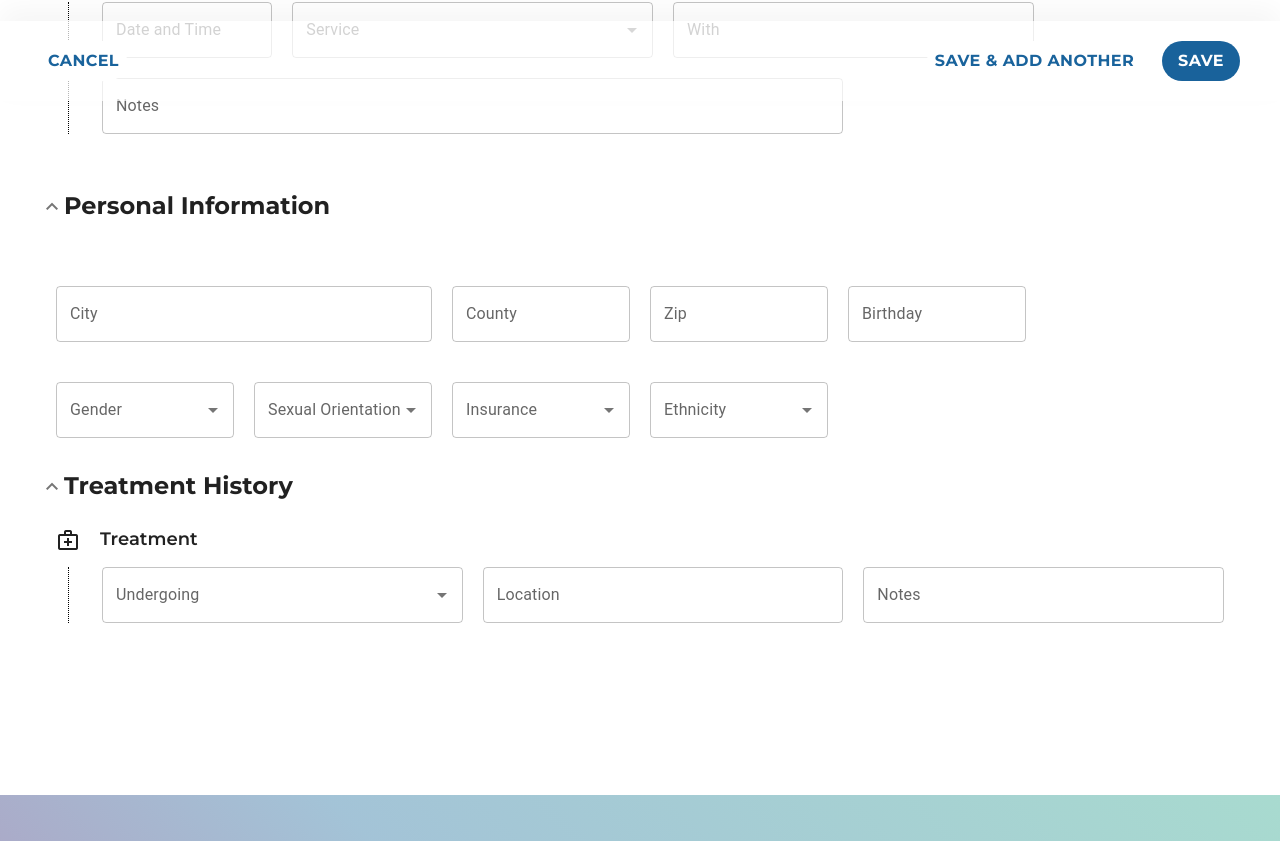
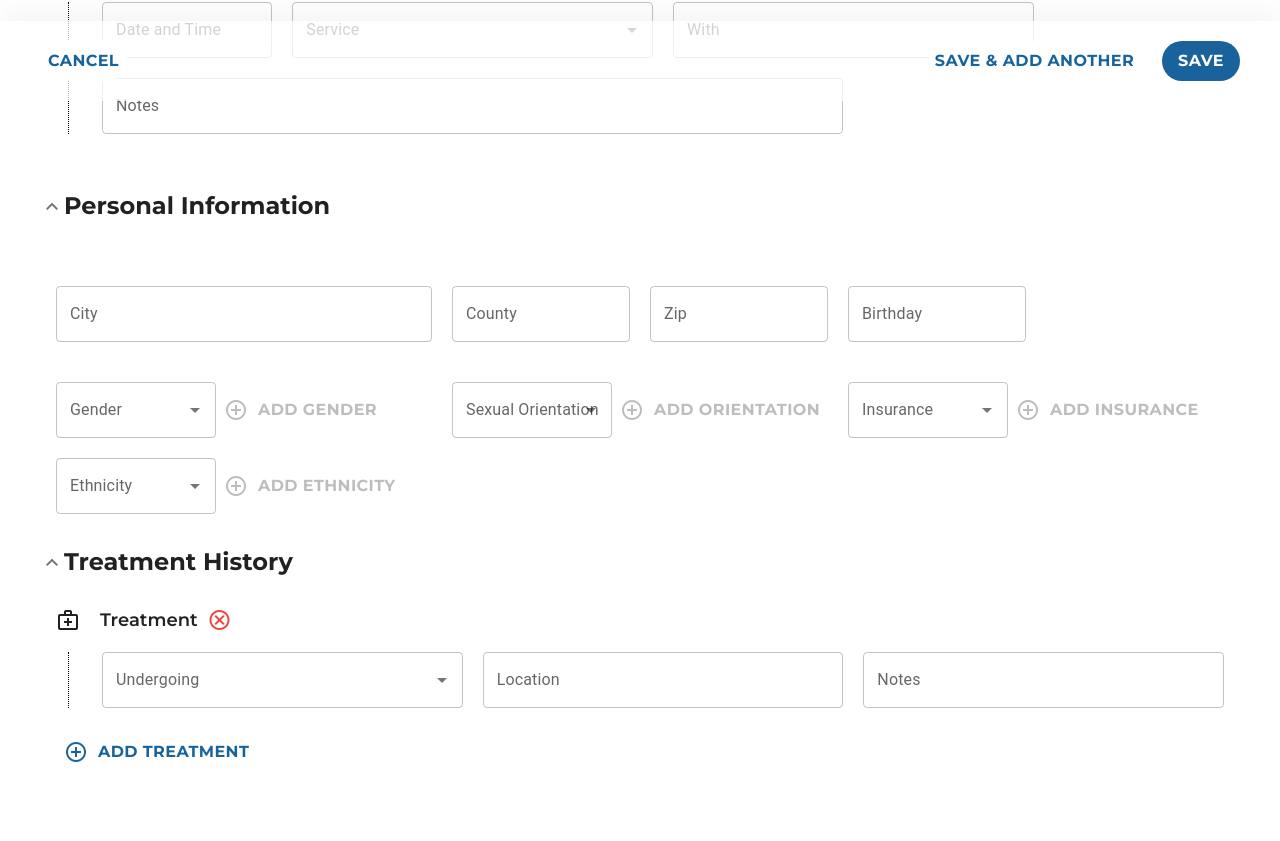
Before and after one commit to Skeli789/Crisis-Connections, a React (Create React App) app: page /new in a window 1280 px wide. Shown: the part 699-1540 px from the top of the page. Built offline with nearby package versions, Linux system fonts and the light colour scheme.

Commit message:
add new treatement

```diff
--- a/src/Routes/Caller.js
+++ b/src/Routes/Caller.js
@@ -1,5 +1,4 @@
 import { forwardRef, useState } from 'react';
-import axios from 'axios';
 import { useLocation } from "react-router-dom";
 import { useQuery, useMutation } from '@tanstack/react-query';
 import { Accordion, AccordionDetails, AccordionSummary, Autocomplete, Button, Box, Checkbox, CircularProgress, Input, InputLabel, FormControl, FormControlLabel, OutlinedInput, TextField} from '@mui/material';
@@ -11,7 +10,6 @@ import { getLabelName, getName, sortByCallHistory } from '../components/utils.js
 import { fields, mapSelection } from '../components/fields.js';
 
 import '../styles/routes/Caller.css';
-
 
 const callerQueries = {
     caller: getActiveCallers,
@@ -116,9 +114,9 @@ const PhoneNumbers = ({isNew, caller, fieldVarient, isEditMode}) => {
     );
 }
 
-const Names = ({isNew, fieldVarient, isEditMode, initialCheck, handleFieldChange}) => {
-    const [firstName, setFirstName] = useState(isNew ? '' : 'Not Provided');
-    const [lastName, setLastName] = useState(isNew ? '' : 'Not Provided');
+const Names = ({isNew, fieldVarient, isEditMode, initialCheck, handleFieldChange, caller}) => {
+    const [firstName, setFirstName] = useState(isNew ? '' : (caller.firstName ? caller.firstName : 'Not Provided'));
+    const [lastName, setLastName] = useState(isNew ? '' : (caller.lastName ? caller.lastName : 'Not Provided'));
     const [isNotProvided, setIsNotProvided] = useState({firstName: initialCheck.firstName, lastName: initialCheck.lastName});
     const fnCheck = isNotProvided.firstName;
     const lnCheck = isNotProvided.lastName;
@@ -157,7 +155,7 @@ const Names = ({isNew, fieldVarient, isEditMode, initialCheck, handleFieldChange
                 variant={fieldVarient}
                 value={firstName}
                 readOnly={!isEditMode}
-                disabled={isNotProvided.firstName}
+                disabled={isEditMode && isNotProvided.firstName}
                 onChange={handleFieldChange}
             />
             { isEditMode &&
@@ -170,7 +168,7 @@ const Names = ({isNew, fieldVarient, isEditMode, initialCheck, handleFieldChange
                 variant={fieldVarient}
                 value={lastName}
                 readOnly={!isEditMode}
-                disabled={initialCheck.lastName || isNotProvided.lastName}
+                disabled={isEditMode && isNotProvided.lastName}
                 onChange={handleFieldChange}
             />
             { isEditMode &&
@@ -180,7 +178,7 @@ const Names = ({isNew, fieldVarient, isEditMode, initialCheck, handleFieldChange
     )
 }
 
-const CallLog = ({log, index, isNew, fieldVarient, isEditMode, removeLog}) => {
+const CallLog = ({log, index, isNew, fieldVarient, isEditMode, removeLog, handleFieldChange}) => {
     return (
         <>
             <div className="history_header">
@@ -205,6 +203,7 @@ const CallLog = ({log, index, isNew, fieldVarient, isEditMode, removeLog}) => {
                         defaultValue={isNew ? undefined :  dayjs(log.dateTime)}
                         variant={fieldVarient}
                         readOnly={!isEditMode}
+                        onBlur={(e) => { handleFieldChange(e.target.value, 'dateTime', index) }}
                         slotProps={{ textField: { variant: fieldVarient } }}
                     />
                     {/* Call Service */}
@@ -217,10 +216,11 @@ const CallLog = ({log, index, isNew, fieldVarient, isEditMode, removeLog}) => {
                         defaultValue={isNew ? undefined :  mapSelection(log.service)}
                         isOptionEqualToValue={isNew ? undefined : (option, value) => option.id === value.id}
                         readOnly={!isEditMode}
+                        onBlur={(e) => { handleFieldChange(e.target.value, 'service', index) }}
                         renderInput={(params) => <TextField {...params} variant={fieldVarient} label="Service" />}
                     />
                     {/* Call With */}
-                    <TextField id={`caller-log-with-${index}`} label="With" variant={fieldVarient} defaultValue={isNew ? undefined :  log.with} readOnly={!isEditMode} />
+                    <TextField id={`caller-log-with-${index}`} label="With" variant={fieldVarient} defaultValue={isNew ? undefined :  log.with} readOnly={!isEditMode} onBlur={(e) => { handleFieldChange(e.target.value, 'with', index) }} />
                     {/* Call Notes */}
                     <TextField
                         id={`caller-log-note-${index}`}
@@ -229,6 +229,7 @@ const CallLog = ({log, index, isNew, fieldVarient, isEditMode, removeLog}) => {
                         InputProps={textAreaProps}
                         variant={fieldVarient}
                         defaultValue={isNew ? undefined :  log.notes}
+                        onBlur={(e) => { handleFieldChange(e.target.value, 'notes', index) }}
                     />
                 </div>
             </div>
@@ -244,7 +245,6 @@ const CallHistory = ({isNew, fieldVarient, isEditMode, caller}) => {
     const [history, setHistory] = useState(initialEmpty ? [newLog] : caller.callHistory);
 
     const addLog = () => {
-        const allLogs = [...history, newLog];
         setHistory([...history, newLog]);
     }
 
@@ -260,7 +260,7 @@ const CallHistory = ({isNew, fieldVarient, isEditMode, caller}) => {
     const callLog = sortByCallHistory(history).map((log, i) => {
         return (
             <li key={log.dateTime}>
-                <CallLog log={log} index={i} isNew={isNew} fieldVarient={fieldVarient} isEditMode={isEditMode} removeLog={() => { removeLog(i) }} />
+                <CallLog log={log} index={i} isNew={isNew} fieldVarient={fieldVarient} isEditMode={isEditMode} removeLog={() => { removeLog(i) }} handleFieldChange={handleFieldChange} />
             </li>
         )
     })
@@ -288,6 +288,227 @@ const CallHistory = ({isNew, fieldVarient, isEditMode, caller}) => {
         </Accordion>
     )
 }
+
+const PersonalDetails = ({caller, isNew, fieldVarient, isEditMode}) => {
+    const locationFields = ['city', 'county', 'zip'];
+    const location = locationFields.map(field => {
+            return (
+                <TextField
+                    key={field}
+                    className={field}
+                    id={field}
+                    label={getLabelName(field)}
+                    variant={fieldVarient}
+                    defaultValue={isNew ? undefined :  caller[field]}
+                    readOnly={!isEditMode} />
+            )
+        }
+    );
+
+
+    return (
+        <Accordion className="caller-form_section" defaultExpanded elevation={0} square>
+            {/* TODO: default expand to false if no info set and in read only */}
+            <AccordionSummary
+                expandIcon={<span className="material-symbols-outlined">expand_more</span>}
+                aria-controls="personal-history-panel"
+                id="personal-history-header"
+            >
+                <h2 className="font-heading">Personal Information</h2>
+            </AccordionSummary>
+            <AccordionDetails>
+                <div className="caller-form_row personal">
+                    {location}
+                    <DatePicker
+                        id='caller-log-birthday'
+                        label="Birthday"
+                        defaultValue={isNew ? undefined :  caller.birthday ? dayjs(caller.birthday) : null}
+                        variant={fieldVarient}
+                        readOnly={!isEditMode}
+                        slotProps={{ textField: { variant: fieldVarient } }}/>
+                </div>
+                <Background
+                    isNew={isNew}
+                    caller={caller}
+                    fieldVarient={fieldVarient}
+                    isEditMode={isEditMode}
+                />
+            </AccordionDetails>
+        </Accordion>
+    )
+}
+
+const Background = ({isNew, caller, fieldVarient, isEditMode}) => {
+    const backgroundFields = ['gender', 'sexualOrientation', 'insurance', 'ethnicity'];
+    let fieldValues = {};
+    // Add empty fields if not provided
+    backgroundFields.forEach(field => {
+        if (caller[field].length === 0) {
+            fieldValues = {
+                ...fieldValues,
+                [field]: ['']
+            }
+        } else {
+            fieldValues[field] = caller[field];
+        }
+    });
+
+    const [backgroundData, setBackgroundData] = useState(fieldValues);
+
+
+    const addField = (field) => {
+        const newObj = {...backgroundData, [field]: [...backgroundData[field], '']}
+        setBackgroundData(newObj);
+    }
+
+    function removeField(index) {
+        // setHistory(history.filter((log, i) => i !== index));
+    }
+
+    const handleFieldChange = (newValue, field, index) => {
+        const newObj = {...backgroundData};
+        newObj[field][index] = newValue;
+        setBackgroundData(newObj);
+    }
+
+    return (
+        <div className="caller-form_row personal">
+            {/* TODO: in read only show all answers of a type together, comma seperated */}
+            { backgroundFields.map(field => {
+                const data = backgroundData[field];
+                const fieldLabel = getLabelName(field);
+                const disableAdd = data[data.length - 1].length === 0;
+
+                return (
+                    data.map((selection, i) => {
+                        const isLast = isEditMode && i === data.length - 1;
+
+                        return (
+                            <div className="personal-field" data-is-last={isLast} key={`${field}-${selection}-${i}`}>
+                                <Autocomplete
+                                    disablePortal
+                                    freeSolo
+                                    id={`${field}-${selection}-${i}`}
+                                    variant={fieldVarient}
+                                    options={fields[field]}
+                                    value={mapSelection(selection)}
+                                    isOptionEqualToValue={isNew ? undefined : (option, value) => option.id === value.id}
+                                    readOnly={!isEditMode}
+                                    forcePopupIcon={true}
+                                    onBlur={(e) => { handleFieldChange(e.target.value, field, i) }}
+                                    renderInput={(params) => <TextField {...params} variant={fieldVarient} label={fieldLabel} />}
+                                />
+                                {isLast && (
+                                    <Button className="call-history_add" variant="text" disableElevation disabled={disableAdd} onClick={() => {addField(field)}}>
+                                        <span aria-hidden="true" className="material-symbols-outlined">add_circle</span>
+                                        <span className="font-body-bold">Add {field === 'sexualOrientation' ? 'Orientation' : fieldLabel}</span>
+                                    </Button>
+                                )}
+                            </div>
+                        )
+                    })
+                )
+            })}
+        </div>
+    );
+}
+
+const TreatmentHistory = ({isNew, caller, fieldVarient, isEditMode}) => {
+    const newTreatment = {
+        undergoing: '',
+        location: '',
+        notes: '',
+        showDelete: true
+    };
+    const [data, setData] = useState(caller.currentBehavioralTreatment.length > 0 ? caller.currentBehavioralTreatment : [newTreatment]);
+
+    const addTreatment = () => {
+        setData([...data, newTreatment]);
+    }
+
+    const removeItem = (index) => {
+        setData(data.filter((item, i) => i !== index));
+    }
+
+    const treatments = data.map((item, i) => {
+        return (
+            <li key={`treatment-${i}`}>
+                <Treatment isNew={isNew} item={item} fieldVarient={fieldVarient} isEditMode={isEditMode} index={i} removeTreatment={() => { removeItem(i) }} />
+            </li>
+        )
+    });
+
+    return (
+        <Accordion className="caller-form_section" defaultExpanded elevation={0} square>
+            <AccordionSummary
+                expandIcon={<span className="material-symbols-outlined">expand_more</span>}
+                aria-controls="treatment-history-panel"
+                id="treatment-history-header"
+            >
+                <h2 className="font-heading">Treatment History</h2>
+            </AccordionSummary>
+            <AccordionDetails>
+                <ul className="history">
+                    {treatments}
+                </ul>
+                {isEditMode && (
+                    <Button className="treatment-history_add" variant="text" disableElevation onClick={addTreatment}>
+                        <span aria-hidden="true" className="material-symbols-outlined">add_circle</span>
+                        <span className="font-body-bold">Add treatment</span>
+                    </Button>
+                )}
+            </AccordionDetails>
+        </Accordion>
+    )
+}
+
+const Treatment = ({isNew, item, fieldVarient, isEditMode, index, removeTreatment}) => {
+    return (
+        <>
+            <div className="history_header">
+                <span aria-hidden="true" className="material-symbols-outlined">medical_services</span>
+                <h3 className="font-title">Treatment</h3>
+                {(isEditMode && item.showDelete) && (
+                    <Button className="call-log_remove" variant="text" disableElevation type='button' onClick={() => removeTreatment()}>
+                        <>
+                            <span aria-hidden="true" className="material-symbols-outlined red">cancel</span>
+                            <span className="a11y-text font-body-bold">Remove treatment</span>
+                        </>
+                    </Button>
+                )}
+            </div>
+            <div className="history_content caller-form_row treatment">
+                {/* Undergoing */}
+                <Autocomplete
+                    disablePortal
+                    id={`caller-undergoing-${index}`}
+                    variant={fieldVarient}
+                    options={fields.treatmentUndergoing}
+                    defaultValue={isNew ? undefined : mapSelection(item.undergoing, false)}
+                    isOptionEqualToValue={isNew ? undefined : (option, value) => option.id === value.id}
+                    readOnly={!isEditMode}
+                    renderInput={(params) => <TextField {...params} readOnly={!isEditMode} variant={fieldVarient} label="Undergoing" />}
+                />
+                {/* Location */}
+                <TextField
+                    id={`caller-treatment-location-${index}`}
+                    label="Location"
+                    InputProps={textAreaProps}
+                    variant={fieldVarient}
+                    defaultValue={isNew ? undefined :  item.location}
+                />
+                {/* Notes */}
+                <TextField
+                    id={`caller-treatment-notes-${index}`}
+                    label="Notes"
+                    InputProps={textAreaProps}
+                    variant={fieldVarient}
+                    defaultValue={isNew ? undefined :  item.notes}
+                />
+            </div>
+        </>
+    )
+};
 
 export default function Caller() {
     // Page Info
@@ -317,7 +538,12 @@ export default function Caller() {
 
     function handleFormCancel() {
         // TODO: reset values
-        setIsEditMode(false);
+
+        if (isNew) {
+            window.location.href = '/';
+        } else {
+            setIsEditMode(false);
+        }
     }
 
     function handleFormSave(e) {
@@ -377,144 +603,6 @@ export default function Caller() {
         )
     }
 
-    function PersonalDetails() {
-        const locationFields = ['city', 'county', 'zip'];
-        const backgroundFields = ['gender', 'sexualOrientation', 'insurance', 'ethnicity'];
-        const location = locationFields.map(field => {
-                return (
-                    <TextField
-                        key={field}
-                        className={field}
-                        id={field}
-                        label={getLabelName(field)}
-                        variant={fieldVarient}
-                        defaultValue={isNew ? undefined :  caller[field]}
-                        readOnly={!isEditMode} />
-                )
-            }
-        );
-        const background = (
-            <div className="caller-form_row personal">
-                {/* TODO: in read only show all answers of a type together, comma seperated */}
-                { backgroundFields.map(field => {
-                    const backgroundData = isNew ? [''] : caller[field];
-                    return (
-                        backgroundData.map((selection, i) => {
-                            return (
-                                <Autocomplete
-                                    key={`${field}-${selection}-${i}`}
-                                    disablePortal
-                                    freeSolo
-                                    id={`${field}-${selection}-${i}`}
-                                    variant={fieldVarient}
-                                    options={fields[field]}
-                                    defaultValue={isNew ? undefined :  mapSelection(selection)}
-                                    isOptionEqualToValue={isNew ? undefined : (option, value) => option.id === value.id}
-                                    readOnly={!isEditMode}
-                                    forcePopupIcon={true}
-                                    renderInput={(params) => <TextField {...params} variant={fieldVarient} label={getLabelName(field)} />}
-                                />
-                            )
-                        })
-                    )
-                })}
-            </div>
-        );
-
-        return (
-            <Accordion className="caller-form_section" defaultExpanded elevation={0} square>
-                {/* TODO: default expand to false if no info set and in read only */}
-                <AccordionSummary
-                    expandIcon={<span className="material-symbols-outlined">expand_more</span>}
-                    aria-controls="personal-history-panel"
-                    id="personal-history-header"
-                >
-                    <h2 className="font-heading">Personal Information</h2>
-                </AccordionSummary>
-                <AccordionDetails>
-                    <div className="caller-form_row personal">
-                        {location}
-                        <DatePicker
-                            id='caller-log-birthday'
-                            label="Birthday"
-                            defaultValue={isNew ? undefined :  caller.birthday ? dayjs(caller.birthday) : null}
-                            variant={fieldVarient}
-                            readOnly={!isEditMode}
-                            slotProps={{ textField: { variant: fieldVarient } }}/>
-                    </div>
-                    {background}
-                </AccordionDetails>
-            </Accordion>
-        )
-    }
-
-    function TreatmentHistory() {
-        const data = caller.currentBehavioralTreatment.length > 0 ? caller.currentBehavioralTreatment : [
-            {
-                undergoing: '',
-                location: '',
-                notes: ''
-            }
-        ];
-
-        const treatments = data.map((item, i) => {
-            return (
-                <li key={`treatment-${i}`}>
-                    <div className="history_header">
-                        <span aria-hidden="true" className="material-symbols-outlined">medical_services</span>
-                        <h3 className="font-title">Treatment</h3>
-                    </div>
-                    <div className="history_content caller-form_row treatment">
-                        {/* Undergoing */}
-                        <Autocomplete
-                            disablePortal
-                            id={`caller-undergoing-${i}`}
-                            variant={fieldVarient}
-                            options={fields.treatmentUndergoing}
-                            defaultValue={isNew ? undefined : mapSelection(item.undergoing, false)}
-                            isOptionEqualToValue={isNew ? undefined : (option, value) => option.id === value.id}
-                            readOnly={!isEditMode}
-                            renderInput={(params) => <TextField {...params} readOnly={!isEditMode} variant={fieldVarient} label="Undergoing" />}
-                        />
-                        {/* Location */}
-                        <TextField
-                            id={`caller-treatment-location-${1}`}
-                            label="Location"
-                            InputProps={textAreaProps}
-                            variant={fieldVarient}
-                            defaultValue={isNew ? undefined :  item.location}
-                        />
-                        {/* Notes */}
-                        <TextField
-                            id={`caller-treatment-notes-${1}`}
-                            label="Notes"
-                            InputProps={textAreaProps}
-                            variant={fieldVarient}
-                            defaultValue={isNew ? undefined :  item.notes}
-                        />
-                    </div>
-                </li>
-            )
-        });
-
-        return (
-            <Accordion className="caller-form_section" defaultExpanded elevation={0} square>
-                <AccordionSummary
-                    expandIcon={<span className="material-symbols-outlined">expand_more</span>}
-                    aria-controls="treatment-history-panel"
-                    id="treatment-history-header"
-                >
-                    <h2 className="font-heading">Treatment History</h2>
-                </AccordionSummary>
-                <AccordionDetails>
-                    <ul className="history">
-                        {treatments}
-                    </ul>
-                </AccordionDetails>
-            </Accordion>
-        )
-    }
-
     function FormAction() {
         // TODO:  style and route actions
         return (
@@ -569,6 +657,7 @@ export default function Caller() {
                                 fieldVarient = {fieldVarient}
                                 isEditMode = {isEditMode}
                                 initialCheck = {initialCheck}
+                                caller = {caller}
                             />
                         </div>
                         <div className="caller-form_row info">
@@ -599,10 +688,20 @@ export default function Caller() {
                         />
                     </fieldset>
                     <fieldset className="caller-form_section"  disabled={!isEditMode}>
-                        <PersonalDetails/>
+                        <PersonalDetails
+                            isNew={isNew}
+                            fieldVarient={fieldVarient}
+                            isEditMode={isEditMode}
+                            caller={caller}
+                        />
                     </fieldset>
                     <fieldset className="caller-form_section"  disabled={!isEditMode}>
-                        <TreatmentHistory/>
+                        <TreatmentHistory
+                            isNew={isNew}
+                            fieldVarient={fieldVarient}
+                            isEditMode={isEditMode}
+                            caller={caller}
+                        />
                     </fieldset>
                     <FormAction/>
                 </form>
--- a/src/styles/routes/Caller.css
+++ b/src/styles/routes/Caller.css
@@ -94,7 +94,8 @@ textarea {
 }
 
 .phone-group_add .material-symbols-outlined,
-.call-history_add .material-symbols-outlined {
+.call-history_add .material-symbols-outlined,
+.treatment-history_add .material-symbols-outlined {
     margin-right: 10px;
 }
 
@@ -138,6 +139,27 @@ textarea {
     margin-right: 20px;
 }
 
+.caller-form_row button {
+    justify-self: start;
+}
+
+[data-is-edit="true"] .caller-form_row .personal-field {
+    display: flex;
+    width: 100%;
+}
+
+[data-is-edit="true"] .caller-form_row .personal-field[data-is-last="true"] {
+    grid-column-end: span 2;
+}
+
+[data-is-edit="true"] .caller-form_row  .personal-field[data-is-last="true"] .MuiAutocomplete-root {
+    width: calc(100% - 216px);
+}
+
+[data-is-edit="true"] .caller-form_row  .personal-field[data-is-last="false"] .MuiAutocomplete-root {
+    width: 100%;
+}
+
 @media (min-width: 768px) {
     .history_content .caller-form_row > *{
         grid-column-end: span 3;
```
